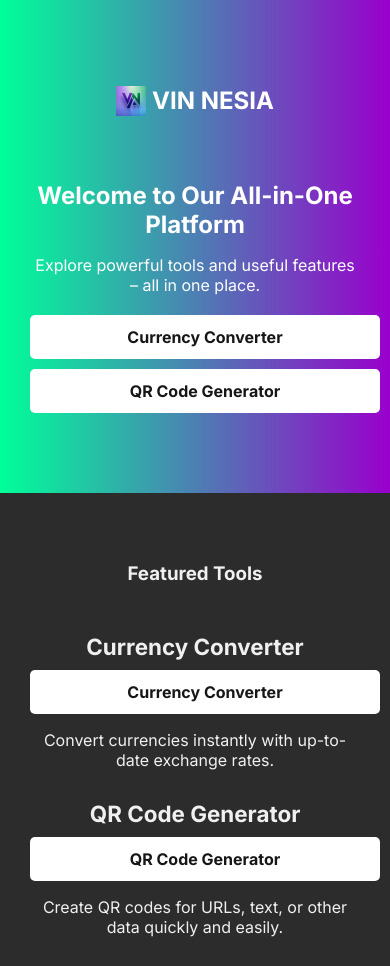
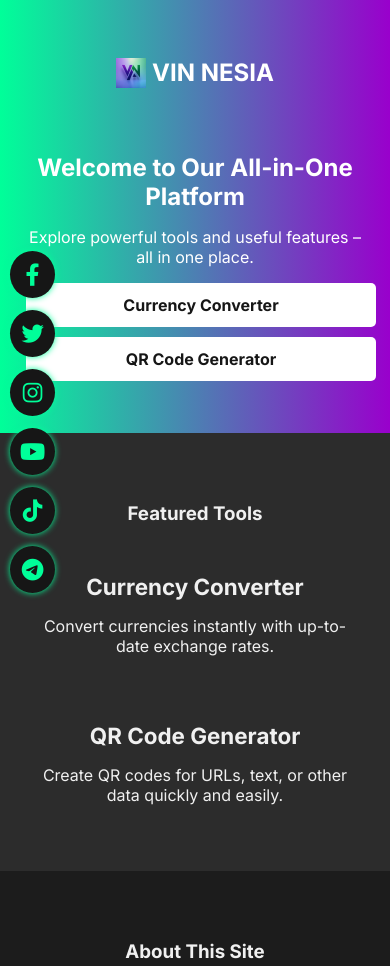
Before and after one commit to Vinnesiaaa/Vinn, a plain HTML site: page index.html in a window 390 px wide. Shown: the top 966 px of the page. Drawn offline with Linux system fonts and the light colour scheme.

Commit message:
Add files via upload

```diff
--- a/index.html
+++ b/index.html
@@ -8,6 +8,32 @@
   <link rel="stylesheet" href="style.css" />
   <link rel="icon" type="image/x-icon" href="assets/favicon.ico">
   <link href="https://fonts.googleapis.com/css2?family=Inter:wght@400;700&display=swap" rel="stylesheet">
+  <link rel="stylesheet" href="https://cdnjs.cloudflare.com/ajax/libs/font-awesome/6.4.0/css/all.min.css">
+  <style>
+    .floating-social {
+      position: fixed;
+      top: 50%;
+      left: 10px;
+      transform: translateY(-50%);
+      z-index: 999;
+      display: flex;
+      flex-direction: column;
+      gap: 12px;
+    }
+    .floating-social a {
+      color: #00FF99;
+      font-size: 1.4rem;
+      background: #161616;
+      padding: 10px;
+      border-radius: 50%;
+      box-shadow: 0 0 6px #00FF99;
+      transition: all 0.3s ease;
+      text-align: center;
+    }
+    .floating-social a:hover {
+      background: #00ff9955;
+    }
+  </style>
 </head>
 <body>
   <header class="hero">
@@ -31,15 +57,12 @@
       <div class="feature-list">
         <div class="feature-item">
           <h4>Currency Converter</h4>
-        <div class="buttons">
-          <a href="https://currency.vinnesia.my.id" class="btn">Currency Converter</a>
           <p>Convert currencies instantly with up-to-date exchange rates.</p>
-        <div class="buttons">
+        </div>
         <div class="feature-item">
           <h4>QR Code Generator</h4>
-          <a href="https://qr.vinnesia.my.id" class="btn">QR Code Generator</a>
           <p>Create QR codes for URLs, text, or other data quickly and easily.</p>
-        <div class="buttons">
+        </div>
       </div>
     </div>
   </section>
@@ -68,5 +91,14 @@
       </div>
     </div>
   </footer>
+
+  <div class="floating-social">
+    <a href="https://facebook.com" target="_blank" aria-label="Facebook"><i class="fab fa-facebook-f"></i></a>
+    <a href="https://twitter.com" target="_blank" aria-label="Twitter"><i class="fab fa-twitter"></i></a>
+    <a href="https://instagram.com" target="_blank" aria-label="Instagram"><i class="fab fa-instagram"></i></a>
+    <a href="https://youtube.com" target="_blank" aria-label="YouTube"><i class="fab fa-youtube"></i></a>
+    <a href="https://tiktok.com" target="_blank" aria-label="TikTok"><i class="fab fa-tiktok"></i></a>
+    <a href="https://t.me" target="_blank" aria-label="Telegram"><i class="fab fa-telegram"></i></a>
+  </div>
 </body>
 </html>
--- a/style.css
+++ b/style.css
@@ -161,3 +161,52 @@ body {
 .social-icons a:hover {
   opacity: 0.7;
 }
+
+
+/* ===== Responsive Adjustments for Mobile ===== */
+@media (max-width: 600px) {
+  header img {
+    max-width: 100px;
+    height: auto;
+  }
+
+  .hero {
+    padding: 2rem 1rem;
+    text-align: center;
+  }
+
+  .hero h1 {
+    font-size: 1.5rem;
+  }
+
+  .hero p {
+    font-size: 1rem;
+    margin-bottom: 1rem;
+  }
+
+  .hero-buttons {
+    display: flex;
+    flex-direction: column;
+    gap: 0.75rem;
+    max-width: 90%;
+    margin: 0 auto;
+  }
+
+  .hero-buttons button,
+  .hero-buttons a {
+    font-size: 1rem;
+    padding: 0.6rem 1rem;
+    width: 100%;
+    max-width: 300px;
+    margin: 0 auto;
+  }
+
+  .section {
+    padding: 1rem;
+  }
+
+  .section h2 {
+    font-size: 1.25rem;
+    margin-bottom: 0.75rem;
+  }
+}
```
